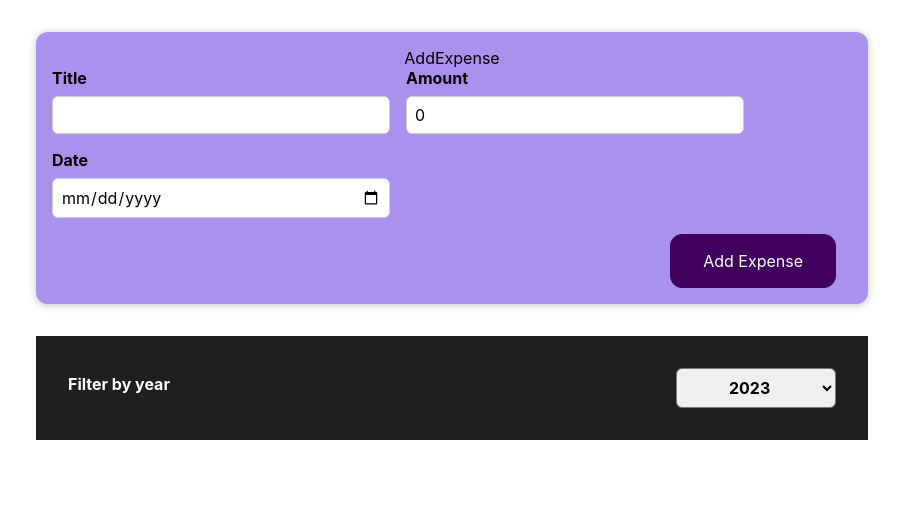
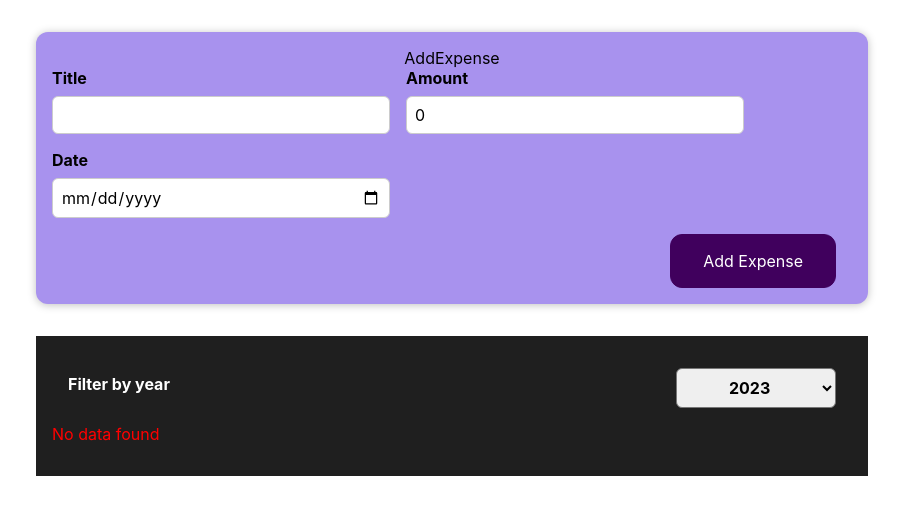
Before and after one commit to Indrajeet-01/FrontendTasks, a React (Create React App) app: page / in a window 1280 px wide. Shown: the top 514 px of the page, without its empty margins (188-1091 px from the left). Built offline with nearby package versions, Linux system fonts and the light colour scheme.

Commit message:
conditional rendering

```diff
--- a/src/components/Expenses/Expenses.js
+++ b/src/components/Expenses/Expenses.js
@@ -1,6 +1,7 @@
 import React, {useState} from 'react'
 import ExpenseItem from './ExpenseItem';
 import ExpensesFilter from './ExpensesFilter';
+import './expenseItem.css'
 
 const Expenses = ({expenses}) => {
   const [filteredYear, setFilteredYear] = useState('2023');
@@ -16,9 +17,16 @@ const Expenses = ({expenses}) => {
   return (
     <div className='expenses'>
       <ExpensesFilter selected={filteredYear} onChangeFilter={filterChangeHandler}></ExpensesFilter>
-        {filteredExpenses.map((expense) => (
-        <ExpenseItem key={expense.id} expense={expense} ></ExpenseItem>
-      ))}
+      {
+      filteredExpenses.length === 0 ? (
+        <p style={{color: 'red'}}>No data found</p>
+      ) : (
+        filteredExpenses.map((expense) => (
+          <ExpenseItem key={expense.id} expense={expense} ></ExpenseItem>
+        ))
+      )
+      }
+
     </div>
   )
 }
```
